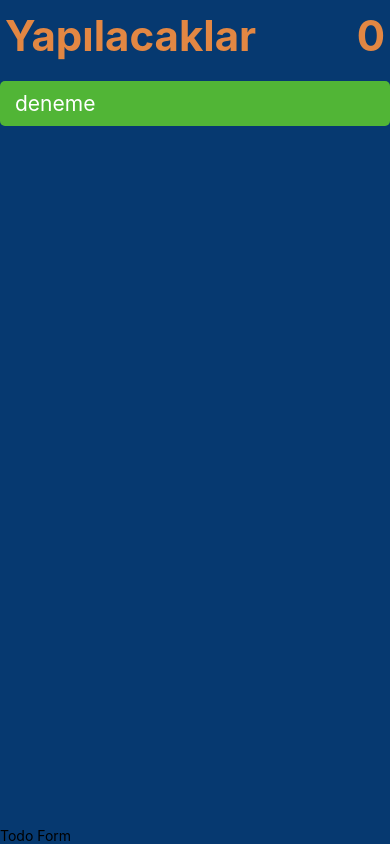
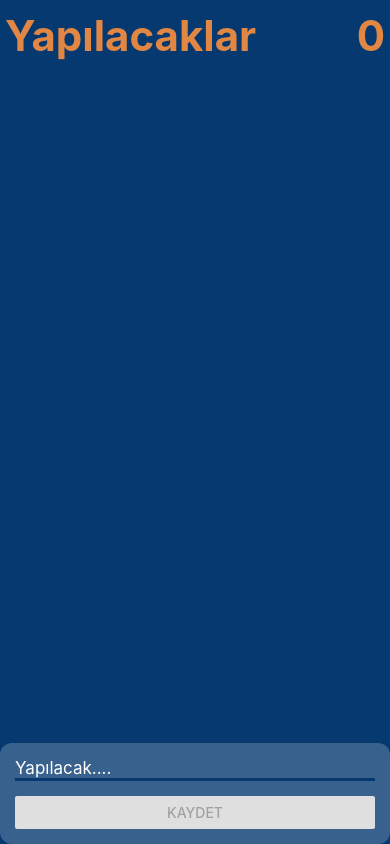
Before and after one commit to yakupkalayci/todoList-reactNative, a React Native app: screen / in a window 390 px wide. Built offline with nearby package versions, Linux system fonts and the light colour scheme.

Commit message:
design todoForm component

```diff
--- a/src/App.tsx
+++ b/src/App.tsx
@@ -5,30 +5,53 @@
  * @format
  */
 
-import React, {useState} from 'react';
-import {SafeAreaView, StyleSheet, View} from 'react-native';
+import React, {useState, useId} from 'react';
+import {SafeAreaView, StyleSheet, View, FlatList} from 'react-native';
 
 import TodoHeader from './components/TodoHeader';
 import Todo from './components/TodoBody/Todo';
 import TodoForm from './components/TodoFooter/TodoForm';
 
 interface ITodo {
-  id: number;
+  id: string;
   title: string;
   done: boolean;
 }
 
 function App(): JSX.Element {
   const [todos, setTodos] = useState<ITodo[]>([]);
+  const [todoInput, setTodoInput] = useState<string>('');
+  const id = useId();
 
+  const addNewTodo = (todo: string): void => {
+    const newTodo: ITodo = {
+      id: id + new Date().getTime(),
+      title: todo,
+      done: false,
+    };
+
+    setTodos([...todos, newTodo]);
+    setTodoInput('');
+  };
 
   return (
     <SafeAreaView style={styles.container}>
       <View>
         <TodoHeader title="Yapılacaklar" counter={todos.length} />
-        <Todo item={{id: 1, title: 'deneme', completed: false}} />
+        <FlatList
+          data={todos}
+          renderItem={({item}) => (
+            <Todo
+              item={{id: item.id, title: item.title, completed: item.done}}
+            />
+          )}
+        />
       </View>
-      <TodoForm />
+      <TodoForm
+        addNewTodo={addNewTodo}
+        todoInput={todoInput}
+        setTodoInput={setTodoInput}
+      />
     </SafeAreaView>
   );
 }
--- a/src/components/TodoBody/Todo/index.tsx
+++ b/src/components/TodoBody/Todo/index.tsx
@@ -6,7 +6,7 @@ import styles from './Todo.style';
 
 interface TodoProps {
   item: {
-    id: number
+    id: string
     title: string;
     completed: boolean;
   }
--- /dev/null
+++ b/src/components/TodoFooter/TodoForm/TodoForm.style.ts
@@ -0,0 +1,22 @@
+/* eslint-disable prettier/prettier */
+import { StyleSheet, TextStyle, ViewStyle, } from "react-native";
+
+type TodoFormStyle = {
+  container: ViewStyle;
+  input: TextStyle
+};
+
+export default StyleSheet.create<TodoFormStyle>({
+    container: {
+        backgroundColor: '#38618d',
+        borderRadius: 12,
+        padding: 15,
+    },
+    input: {
+        borderBottomColor: '#063970',
+        borderBottomWidth: 3,
+        marginBottom: 15,
+        color: '#fff',
+        fontSize: 17,
+    },
+});
--- a/src/components/TodoFooter/TodoForm/index.tsx
+++ b/src/components/TodoFooter/TodoForm/index.tsx
@@ -1,11 +1,46 @@
 /* eslint-disable prettier/prettier */
-import React from 'react';
-import {View, Text} from 'react-native';
+import React, {useState, useEffect} from 'react';
+import {View, TextInput, Button} from 'react-native';
 
-function TodoForm(): JSX.Element {
+import styles from './TodoForm.style';
+
+interface TodoFormProps {
+  addNewTodo: (todo: string) => void;
+  todoInput: string;
+  setTodoInput: React.Dispatch<React.SetStateAction<string>>;
+}
+
+function TodoForm(props: TodoFormProps): JSX.Element {
+  const {addNewTodo, todoInput, setTodoInput} = props;
+
+  const [isButtonActive, setIsButtonActive] = useState(true);
+
+  const handleChange = (text: string) => {
+    setTodoInput(text);
+  };
+
+  useEffect(() => {
+    if (todoInput.length) {
+      setIsButtonActive(false);
+    } else {
+      setIsButtonActive(true);
+    }
+  }, [todoInput]);
+
   return (
-    <View>
-        <Text>Todo Form</Text>
+    <View style={styles.container}>
+      <TextInput
+        style={styles.input}
+        placeholder="Yapılacak...."
+        value={todoInput}
+        onChangeText={text => handleChange(text)}
+      />
+      <Button
+        title="Kaydet"
+        color="#e28743"
+        onPress={() => addNewTodo(todoInput)}
+        disabled={isButtonActive}
+      />
     </View>
   );
 }
```
